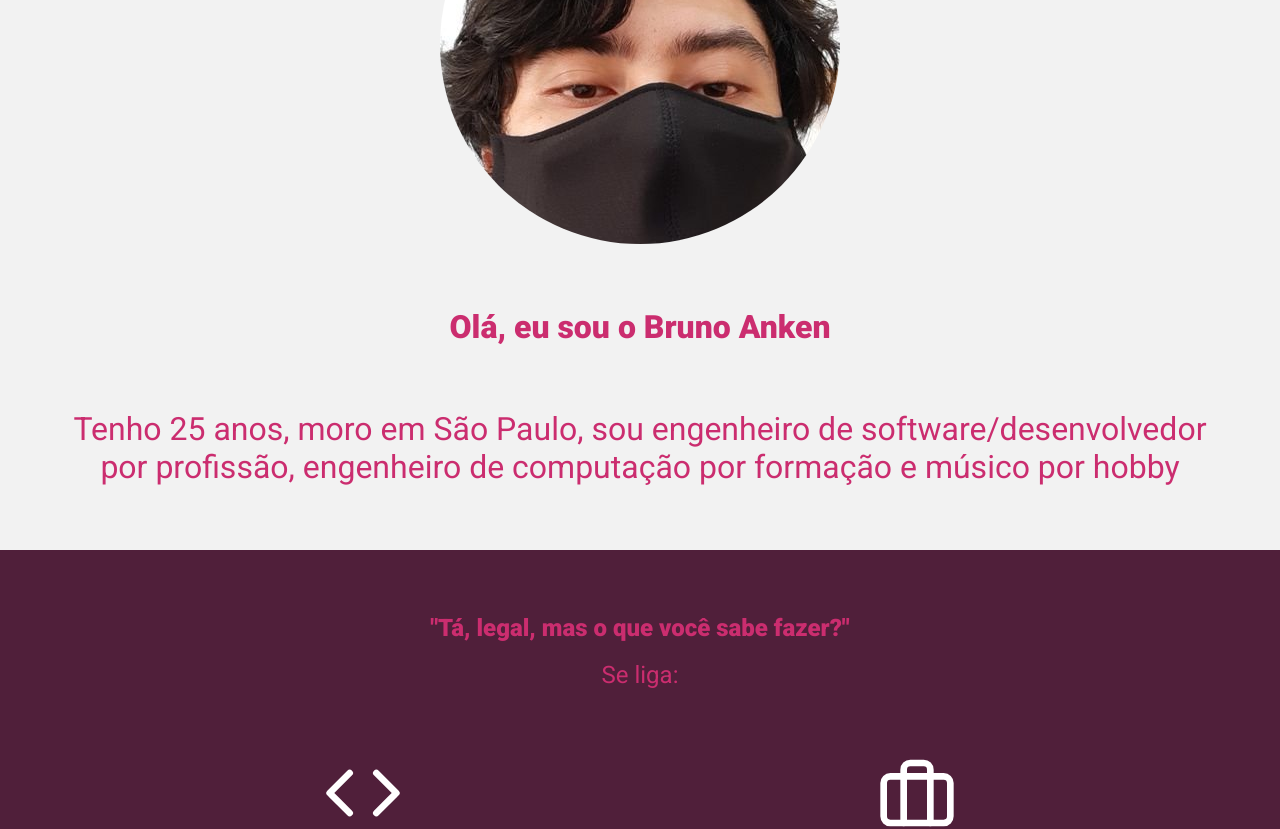
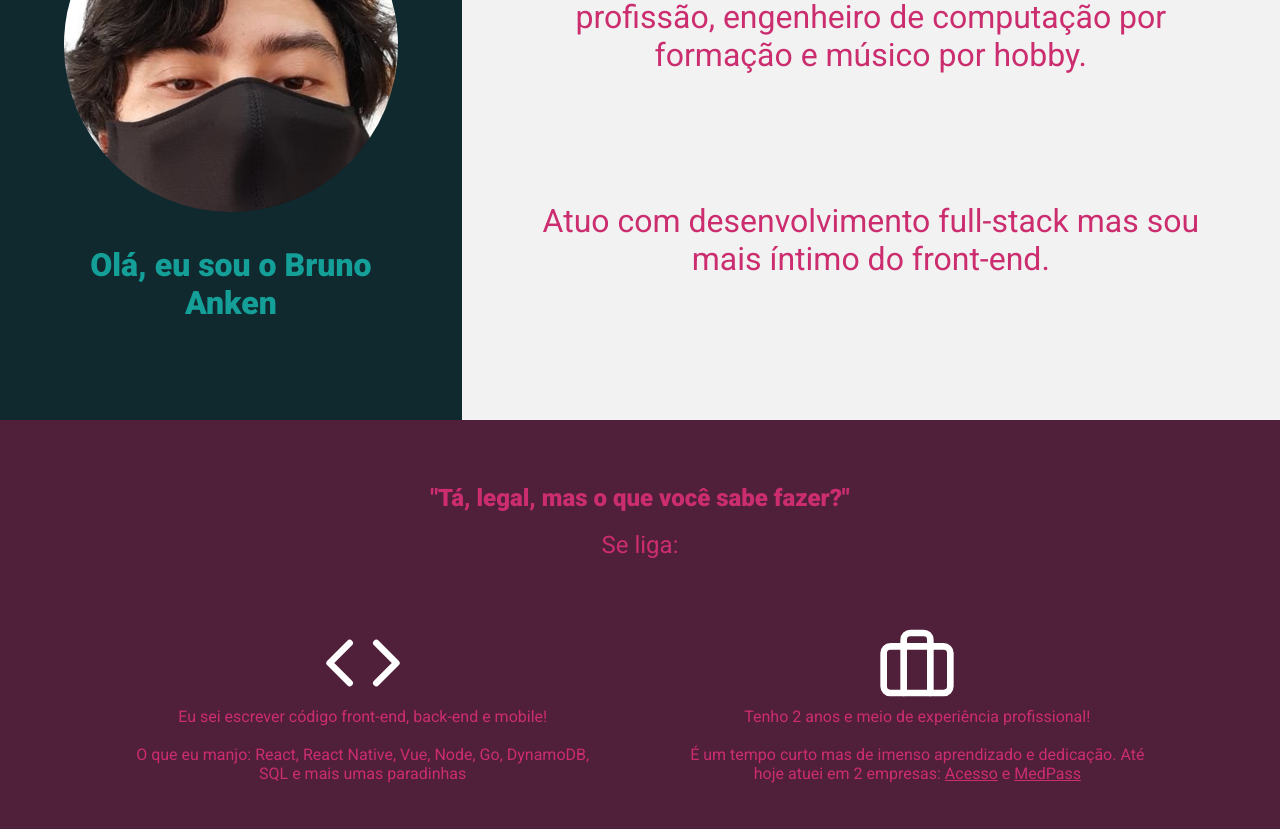
Before and after one commit to brunoanken/anken.dev, a Next.js app: page / in a window 1280 px wide. Shown: the part 220-1049 px from the top of the page. Built offline with nearby package versions, Linux system fonts and the light colour scheme.

Commit message:
:pencil: Add copyright to footer.

```diff
--- a/components/Organisms/Footer/index.js
+++ b/components/Organisms/Footer/index.js
@@ -3,7 +3,7 @@ import styles from './footer.module.scss'
 const Footer = () => (
     <div className={`${styles['container']} padding text-center`}>
         <p>
-            Feito por Bruno Anken
+            <strong>Direitos autorais © Bruno Anken Moromizato Zaninello</strong>
         </p>
     </div>
 )
--- a/pages/index.js
+++ b/pages/index.js
@@ -15,8 +15,9 @@ export default function Home() {
 
       <main className="column">
 
-        <div>
+        <div className="presentation-container">
 
+          <div className="presentation-picture-container">
             <div className="row padding">
               <img src="/images/profile.jpg" alt="Eu, Bruno Anken" className={`${styles['avatar']} round-border`} />
             </div>
@@ -24,11 +25,18 @@ export default function Home() {
             <h1 className="text-center">
               Olá, eu sou o Bruno Anken
             </h1>
+          </div>
+
+          <div>
+            <p className={`${styles['main-text']} text-center padding`}>
+              Tenho 25 anos, moro em São Paulo, sou engenheiro de software/desenvolvedor por profissão,
+              engenheiro de computação por formação e músico por hobby.
+            </p>
 
             <p className={`${styles['main-text']} text-center padding`}>
-            Tenho 25 anos, moro em São Paulo, sou engenheiro de software/desenvolvedor por profissão,
-            engenheiro de computação por formação e músico por hobby
+              Atuo com desenvolvimento full-stack mas sou mais íntimo do front-end.
             </p>
+          </div>
 
         </div>
 
@@ -43,13 +51,13 @@ export default function Home() {
             <Section imgSrc="/icons/code-white.svg">
               <p>Eu sei escrever código front-end, back-end e mobile!</p>
               <br />
-              <p>O que eu manjo: React, React Native, Vue, Node, Go e mais umas paradinhas</p>
+              <p>O que eu manjo: React, React Native, Vue, Node, Go, DynamoDB, SQL e mais umas paradinhas</p>
             </Section>
 
             <Section imgSrc="/icons/briefcase-white.svg">
               <p>Tenho 2 anos e meio de experiência profissional!</p>
               <br />
-              <p>É um tempo curto mas de imenso aprendizado e dedicação. Até hoje atuei na Acesso e na MedPass</p>
+              <p>É um tempo curto mas de imenso aprendizado e dedicação. Até hoje atuei em 2 empresas: <a href="https://www.meuacesso.com.br/">Acesso</a> e <a href="https://www.medpass.com.br/">MedPass</a></p>
             </Section>
 
             <Section imgSrc="/icons/user-white.svg">
--- a/styles/global.scss
+++ b/styles/global.scss
@@ -42,6 +42,15 @@ img {
     height: auto;
 }
 
+a {
+    color: inherit;
+    transition: opacity 0.2s ease-out;
+
+    &:hover {
+        opacity: 0.8;
+    }
+}
+
 .row {
     display: flex;
     justify-content: center;
@@ -84,3 +93,36 @@ img {
 .bg-magenta1 {
     background-color: var(--magenta1);
 }
+
+.bg-black2 {
+    background-color: var(--black2);
+}
+
+.bg-teal1 {
+    background-color: var(--teal1);
+}
+
+.presentation-container {
+    @media only screen and (min-width: 1024px) {
+        display: flex;
+        align-items: center;
+        min-height: 40rem;
+    }
+}
+
+.presentation-picture-container {
+    @media only screen and (min-width: 1024px) {
+        background-color: var(--green1);
+        color: var(--teal1);
+        align-self: stretch;
+        display: flex;
+        flex-direction: column;
+        justify-content: space-evenly;
+        flex-basis: 75%;
+        padding: var(--default-padding-desktop);
+
+        div {
+            padding: 0;
+        }
+    }
+}
```
Lines whose indentation alone changed are shown as unchanged.
